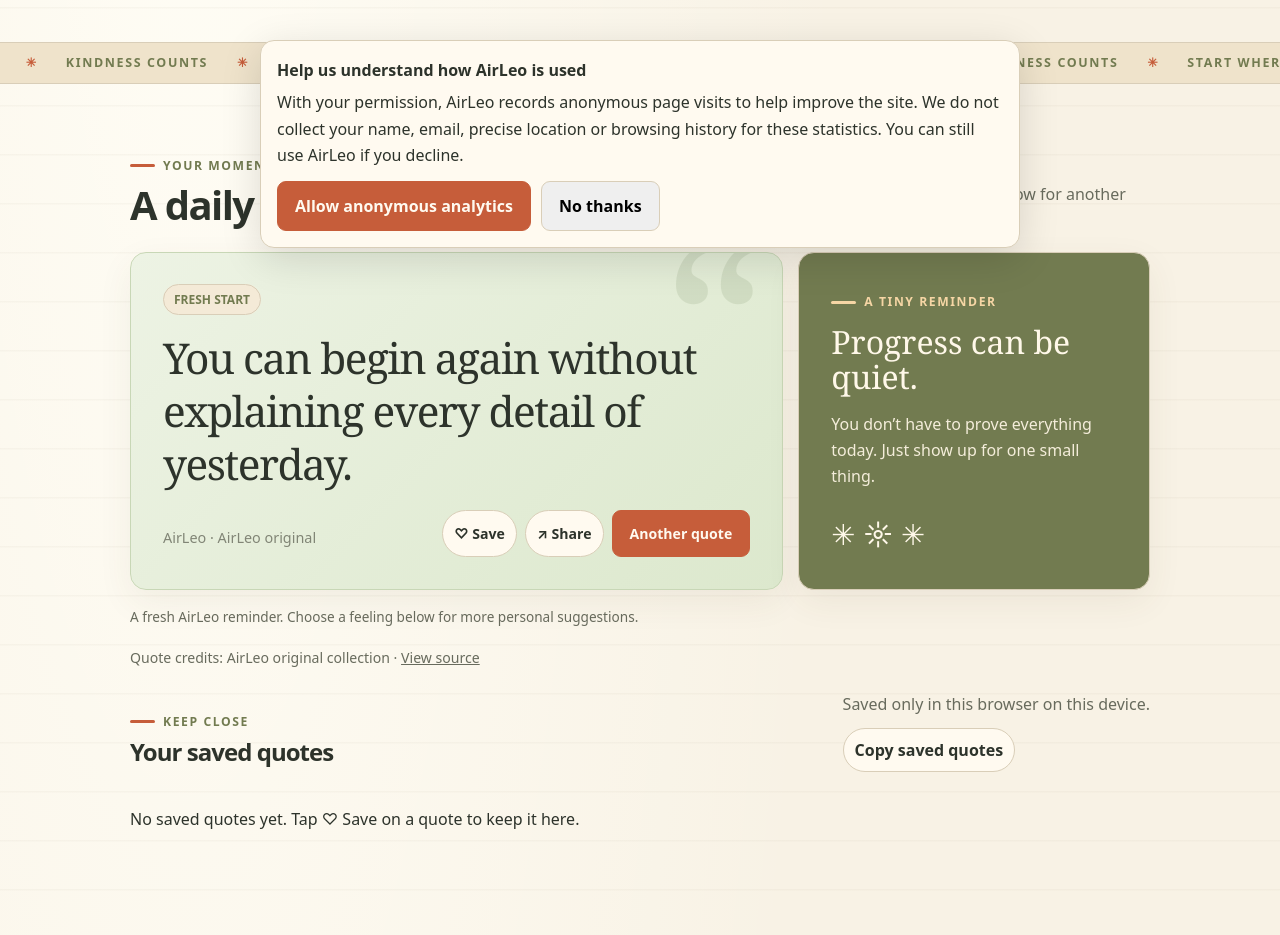
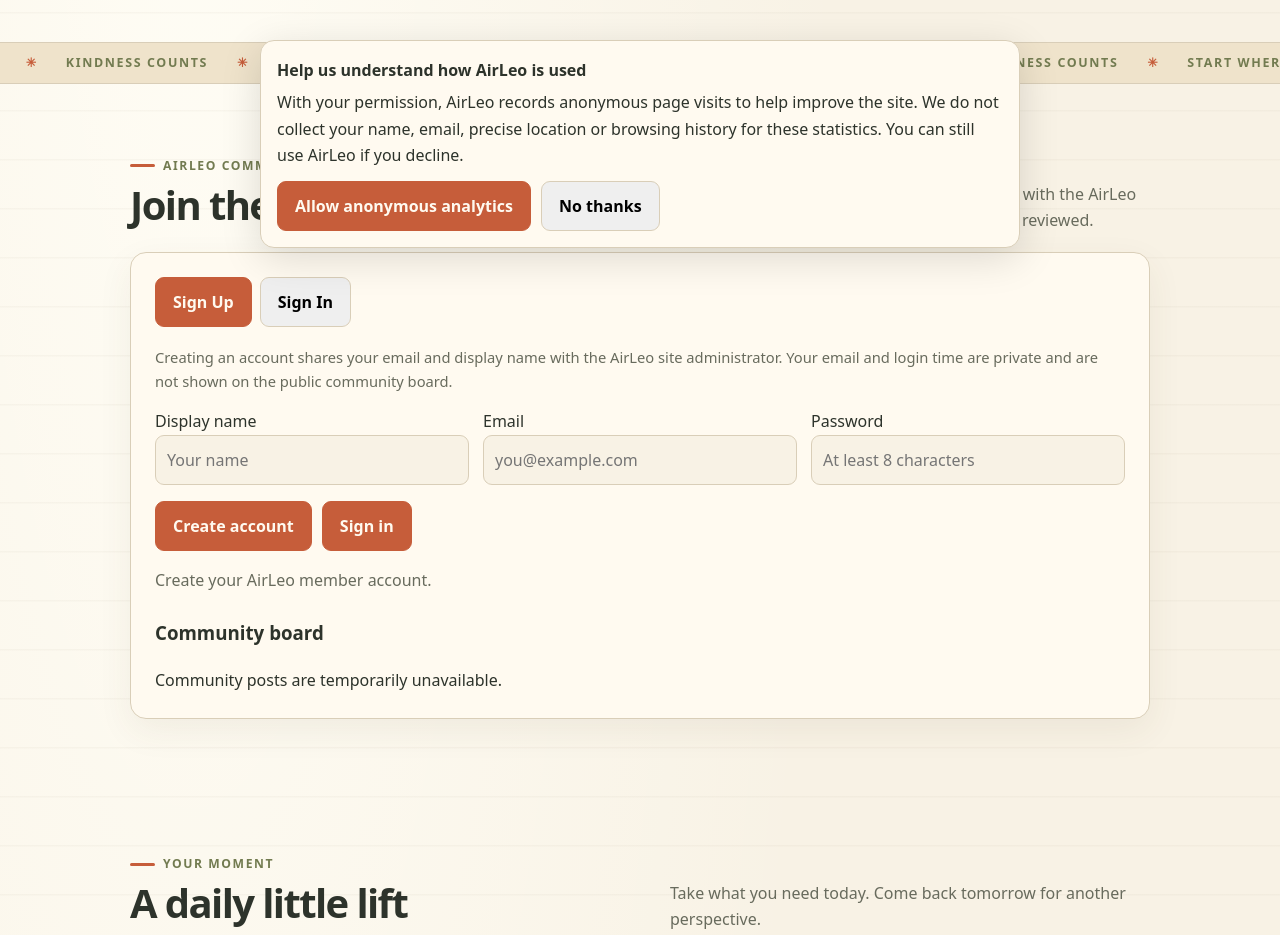
Before and after one commit to Opeaa1234/AirLeo, a plain HTML site: page index.html in a window 1280 px wide. Shown: the part 538-1473 px from the top of the page. Drawn offline with nearby package versions, Linux system fonts and the light colour scheme; no server answers.

Commit message:
Make AirLeo sign up and sign in prominent on homepage

```diff
--- a/index.html
+++ b/index.html
@@ -54,6 +54,7 @@
     .grid{display:grid;grid-template-columns:repeat(3,minmax(0,1fr));gap:14px}.feature{transition:transform .2s,box-shadow .2s}.feature:hover{transform:translateY(-4px);box-shadow:0 18px 35px #55462a17}.feature-number{font:italic 1.4rem Georgia,serif;color:var(--accent)}.feature h3{margin:8px 0 4px}.feature p{color:var(--muted);margin:0 0 14px}.text-link{font-weight:850;text-decoration-thickness:1px;text-underline-offset:4px;color:var(--accent-dark)}
     .saved-list{display:grid;gap:10px}.saved-item{display:flex;align-items:start;justify-content:space-between;gap:14px;padding:14px 16px;border:1px solid var(--line);border-radius:12px;background:var(--card)}.saved-item p{margin:0;font:1.1rem/1.4 Georgia,serif}.saved-item small{display:block;color:var(--muted);margin-top:6px}.saved-item button{flex-shrink:0}.challenge-box{display:grid;grid-template-columns:1fr auto;align-items:center;gap:20px;background:var(--paper-deep);border:1px dashed #b8a17c;border-radius:16px;padding:clamp(20px,4vw,32px)}.challenge-box h3{font:clamp(1.4rem,3vw,2rem)/1.15 Georgia,serif;margin:7px 0}.challenge-box p{color:var(--muted);margin:0}.challenge-result{margin-top:12px!important;color:var(--ink)!important;font-weight:750;min-height:1.6em}
     .community{display:grid;grid-template-columns:1fr auto;gap:22px;align-items:center;background:#e6d6b9;border-radius:16px;padding:clamp(22px,4vw,36px);border:1px solid #d1bea0}.community h2{font:clamp(1.7rem,4vw,2.6rem)/1.1 Georgia,serif;margin:8px 0}.community p{color:#55594b;max-width:530px;margin:0}
+    .auth-tabs{display:flex;gap:8px;flex-wrap:wrap;margin:0 0 18px}.auth-tab[aria-selected="true"]{background:var(--accent);color:#fffaf0;border-color:var(--accent)}#members{scroll-margin-top:100px}
     footer{padding:26px 0 38px;border-top:1px solid var(--line);color:var(--muted);font-size:.88rem}.footer-row{display:flex;justify-content:space-between;gap:16px;flex-wrap:wrap}.footer-row strong{color:var(--ink)}
     body.night{color-scheme:dark;--paper:#25291f;--paper-deep:#303628;--ink:#f4ecd9;--muted:#c1c1ac;--accent:#e58a63;--accent-dark:#c96d49;--olive:#747d55;--line:#4c5140;--card:#303328;--shadow:0 12px 35px #0002;background-image:repeating-linear-gradient(0deg,transparent 0 47px,#ffffff07 48px 49px),radial-gradient(ellipse at 15% 5%,#454938 0,transparent 42%)}body.night .topbar{background:#25291fee}body.night .pill{background:#3b4030}body.night .community{background:#383e2e;border-color:var(--line)}body.night .community p{color:var(--muted)}body.night .ticker{background:var(--paper-deep)}
     .fade-in{animation:appear .65s both}.fade-in:nth-child(2){animation-delay:.08s}.fade-in:nth-child(3){animation-delay:.16s}
@@ -69,7 +70,7 @@
   <a class="skip-link" href="#main-content">Skip to main content</a>
   <div class="topbar"><header class="wrap">
     <a class="brand" href="#home" aria-label="AirLeo home"><span class="brand-mark">✳</span><span>AIR<span>LEO</span></span></a>
-    <nav aria-label="Main navigation"><a href="#daily">Daily lift</a><a href="#challenges">Challenges</a><a href="#submit-quote">Submit quote</a><a href="#members">Join</a><a href="#community">Community</a><button class="icon-btn" id="theme-toggle" type="button" aria-label="Switch to dark theme">☾</button></nav>
+    <nav aria-label="Main navigation"><a href="#daily">Daily lift</a><a href="#challenges">Challenges</a><a href="#submit-quote">Submit quote</a><a href="#members" data-open-auth="signup">Sign Up</a><a href="#members" data-open-auth="login">Sign In</a><a href="#community">Community</a><button class="icon-btn" id="theme-toggle" type="button" aria-label="Switch to dark theme">☾</button></nav>
   </header></div>
   <div id="home" class="wrap">
     <section class="hero">
@@ -84,6 +85,36 @@
   </div>
   <div class="ticker" aria-hidden="true"><div class="ticker-track"><span>Grow at your pace</span><span>Kindness counts</span><span>Start where you are</span><span>Little steps matter</span><span>Grow at your pace</span><span>Kindness counts</span><span>Start where you are</span><span>Little steps matter</span></div></div>
   <main id="main-content" class="wrap">
+    <section id="members" class="section">
+      <div class="section-head"><div><div class="kicker">AirLeo community</div><h2>Join the community</h2></div><p class="section-intro">Create an account to share your own thoughts with the AirLeo community. Your submissions are private until reviewed.</p></div>
+      <div class="paper-card" style="padding:24px;border:1px solid var(--line);border-radius:16px;background:var(--card)">
+        <div id="airleo-auth-signed-out">
+          <div class="auth-tabs" role="tablist" aria-label="AirLeo account">
+            <button class="btn auth-tab" id="airleo-tab-signup" type="button" role="tab" aria-selected="true" aria-controls="airleo-auth-fields">Sign Up</button>
+            <button class="btn auth-tab" id="airleo-tab-login" type="button" role="tab" aria-selected="false" aria-controls="airleo-auth-fields">Sign In</button>
+          </div>
+          <p style="color:var(--muted);font-size:.92rem">Creating an account shares your email and display name with the AirLeo site administrator. Your email and login time are private and are not shown on the public community board.</p>
+          <div style="display:grid;grid-template-columns:repeat(auto-fit,minmax(220px,1fr));gap:14px">
+            <div id="airleo-display-name-wrap"><label for="airleo-display-name">Display name</label><input id="airleo-display-name" maxlength="60" autocomplete="nickname" placeholder="Your name" style="width:100%;padding:11px;border:1px solid var(--line);border-radius:9px;background:var(--paper);color:var(--ink)"></div>
+            <div><label for="airleo-email">Email</label><input id="airleo-email" type="email" autocomplete="email" required placeholder="you@example.com" style="width:100%;padding:11px;border:1px solid var(--line);border-radius:9px;background:var(--paper);color:var(--ink)"></div>
+            <div><label for="airleo-password">Password</label><input id="airleo-password" type="password" minlength="8" autocomplete="current-password" required placeholder="At least 8 characters" style="width:100%;padding:11px;border:1px solid var(--line);border-radius:9px;background:var(--paper);color:var(--ink)"></div>
+          </div>
+          <div style="display:flex;flex-wrap:wrap;gap:10px;margin-top:16px"><button class="btn primary" id="airleo-signup" type="button">Create account</button><button class="btn primary" id="airleo-login" type="button" hidden>Sign in</button></div>
+        </div>
+        <div id="airleo-auth-signed-in" hidden>
+          <p id="airleo-member-welcome" style="font-weight:800"></p>
+          <form id="airleo-member-post-form">
+            <label for="airleo-member-post">Share a thought with the community</label>
+            <textarea id="airleo-member-post" rows="3" maxlength="1000" required placeholder="Write something encouraging…" style="display:block;width:100%;padding:12px;border:1px solid var(--line);border-radius:9px;background:var(--paper);color:var(--ink);margin:8px 0 12px"></textarea>
+            <button class="btn primary" type="submit">Send for review</button>
+          </form>
+          <p id="airleo-member-status" aria-live="polite"></p>
+          <button class="btn" id="airleo-logout" type="button">Sign Out</button>
+        </div>
+        <p id="airleo-auth-status" role="status" aria-live="polite" style="margin-bottom:0;color:var(--muted)">Accounts are optional. You can continue using AirLeo without signing in.</p>
+        <h3 style="margin-top:24px">Community board</h3><div id="airleo-public-posts" aria-live="polite">Approved community posts will appear here.</div>
+      </div>
+    </section>
     <section id="daily" class="section">
       <div class="section-head"><div><div class="kicker">Your moment</div><h2>A daily little lift</h2></div><p class="section-intro">Take what you need today. Come back tomorrow for another perspective.</p></div>
       <div class="quote-layout">
@@ -144,32 +175,7 @@
       <div class="community"><div><div class="kicker">Better together</div><h2>Pass a little good along.</h2><p>Join the WhatsApp channel for updates, or message Leo directly. A kind word travels further when we share it.</p></div><div class="actions"><a class="btn primary" href="https://whatsapp.com/channel/0029VbDUfyT1dAw05z5f4U34" target="_blank" rel="noopener noreferrer">Join channel ↗</a><a class="btn" href="https://wa.me/2349118309320?text=Hello%20Leo%2C%20I%27m%20visiting%20AirLeo." target="_blank" rel="noopener noreferrer">Talk to Leo ↗</a></div></div>
     </section>
 
-    <section id="members" class="section">
-      <div class="section-head"><div><div class="kicker">AirLeo community</div><h2>Join the community</h2></div><p class="section-intro">Create an account to share your own thoughts with the AirLeo community. Your submissions are private until reviewed.</p></div>
-      <div class="paper-card" style="padding:24px;border:1px solid var(--line);border-radius:16px;background:var(--card)">
-        <div id="airleo-auth-signed-out">
-          <p style="color:var(--muted);font-size:.92rem">Creating an account shares your email and display name with the AirLeo site administrator. Your email and login time are private and are not shown on the public community board.</p>
-          <div style="display:grid;grid-template-columns:repeat(auto-fit,minmax(220px,1fr));gap:14px">
-            <div><label for="airleo-display-name">Display name</label><input id="airleo-display-name" maxlength="60" autocomplete="nickname" placeholder="Your name" style="width:100%;padding:11px;border:1px solid var(--line);border-radius:9px;background:var(--paper);color:var(--ink)"></div>
-            <div><label for="airleo-email">Email</label><input id="airleo-email" type="email" autocomplete="email" required placeholder="you@example.com" style="width:100%;padding:11px;border:1px solid var(--line);border-radius:9px;background:var(--paper);color:var(--ink)"></div>
-            <div><label for="airleo-password">Password</label><input id="airleo-password" type="password" minlength="8" autocomplete="current-password" required placeholder="At least 8 characters" style="width:100%;padding:11px;border:1px solid var(--line);border-radius:9px;background:var(--paper);color:var(--ink)"></div>
-          </div>
-          <div style="display:flex;flex-wrap:wrap;gap:10px;margin-top:16px"><button class="btn primary" id="airleo-signup" type="button">Create account</button><button class="btn" id="airleo-login" type="button">Log in</button></div>
-        </div>
-        <div id="airleo-auth-signed-in" hidden>
-          <p id="airleo-member-welcome" style="font-weight:800"></p>
-          <form id="airleo-member-post-form">
-            <label for="airleo-member-post">Share a thought with the community</label>
-            <textarea id="airleo-member-post" rows="3" maxlength="1000" required placeholder="Write something encouraging…" style="display:block;width:100%;padding:12px;border:1px solid var(--line);border-radius:9px;background:var(--paper);color:var(--ink);margin:8px 0 12px"></textarea>
-            <button class="btn primary" type="submit">Send for review</button>
-          </form>
-          <p id="airleo-member-status" aria-live="polite"></p>
-          <button class="btn" id="airleo-logout" type="button">Log out</button>
-        </div>
-        <p id="airleo-auth-status" role="status" aria-live="polite" style="margin-bottom:0;color:var(--muted)">Accounts are optional. You can continue using AirLeo without signing in.</p>
-        <h3 style="margin-top:24px">Community board</h3><div id="airleo-public-posts" aria-live="polite">Approved community posts will appear here.</div>
-      </div>
-    </section>
+
     <section id="airleo-admin" class="section" hidden>
       <div class="section-head"><div><div class="kicker">Private area</div><h2>AirLeo admin</h2></div><p class="section-intro">Visitor counts and community submissions. Only an account explicitly granted AirLeo admin access can view this area.</p></div>
       <div class="paper-card" style="padding:22px;border:1px solid var(--line);border-radius:16px;background:var(--card)">
@@ -538,6 +544,15 @@
           article.append(p,select);target.append(article);
         });
       }
+      function setAuthTab(tab){
+        const signup=tab==="signup";
+        document.getElementById("airleo-tab-signup").setAttribute("aria-selected",String(signup));
+        document.getElementById("airleo-tab-login").setAttribute("aria-selected",String(!signup));
+        document.getElementById("airleo-display-name-wrap").hidden=!signup;
+        document.getElementById("airleo-signup").hidden=!signup;
+        document.getElementById("airleo-login").hidden=signup;
+        say(signup?"Create your AirLeo member account.":"Sign in to your AirLeo account.");
+      }
       async function runAuth(action){
         const email=document.getElementById("airleo-email").value.trim();
         const password=document.getElementById("airleo-password").value;
@@ -556,9 +571,13 @@
       async function start(){
         if(!window.supabase?.createClient){say("Community accounts are temporarily unavailable. You can still use all existing AirLeo features.");return}
         client=window.supabase.createClient(SUPABASE_URL,SUPABASE_KEY);
-        document.getElementById("airleo-signup").addEventListener("click",()=>runAuth("signup"));
-        document.getElementById("airleo-login").addEventListener("click",()=>runAuth("login"));
-        document.getElementById("airleo-logout").addEventListener("click",async()=>{await client.auth.signOut();updateAuth(null);say("You have logged out.")});
+        setAuthTab("signup");
+        document.getElementById("airleo-signup").addEventListener("click",()=>runAuth("signup").catch(error=>say("Sign up failed. Please try again.")));
+        document.getElementById("airleo-login").addEventListener("click",()=>runAuth("login").catch(error=>say("Sign in failed. Please try again.")));
+        document.getElementById("airleo-tab-signup").addEventListener("click",()=>setAuthTab("signup"));
+        document.getElementById("airleo-tab-login").addEventListener("click",()=>setAuthTab("login"));
+        document.querySelectorAll("[data-open-auth]").forEach(link=>link.addEventListener("click",()=>setAuthTab(link.dataset.openAuth)));
+        document.getElementById("airleo-logout").addEventListener("click",async()=>{const {error}=await client.auth.signOut();if(error){say("Sign out failed. Please try again.");return}updateAuth(null);setAuthTab("signup");say("You have signed out.")});
         document.getElementById("airleo-member-post-form").addEventListener("submit",async event=>{
           event.preventDefault();
           if(!currentUser)return;
@@ -580,7 +599,7 @@
         updateAuth(data.session?.user||null);
         client.auth.onAuthStateChange((_event,session)=>updateAuth(session?.user||null));
       }
-      start().catch(()=>say("The community service is temporarily unavailable. The rest of AirLeo remains available."));
+      start().catch(error=>{console.error("AirLeo community startup failed:",error);say("Sign in and community services are temporarily unavailable. Please refresh and try again.");});
     })();
   </script>
 </body>
```
